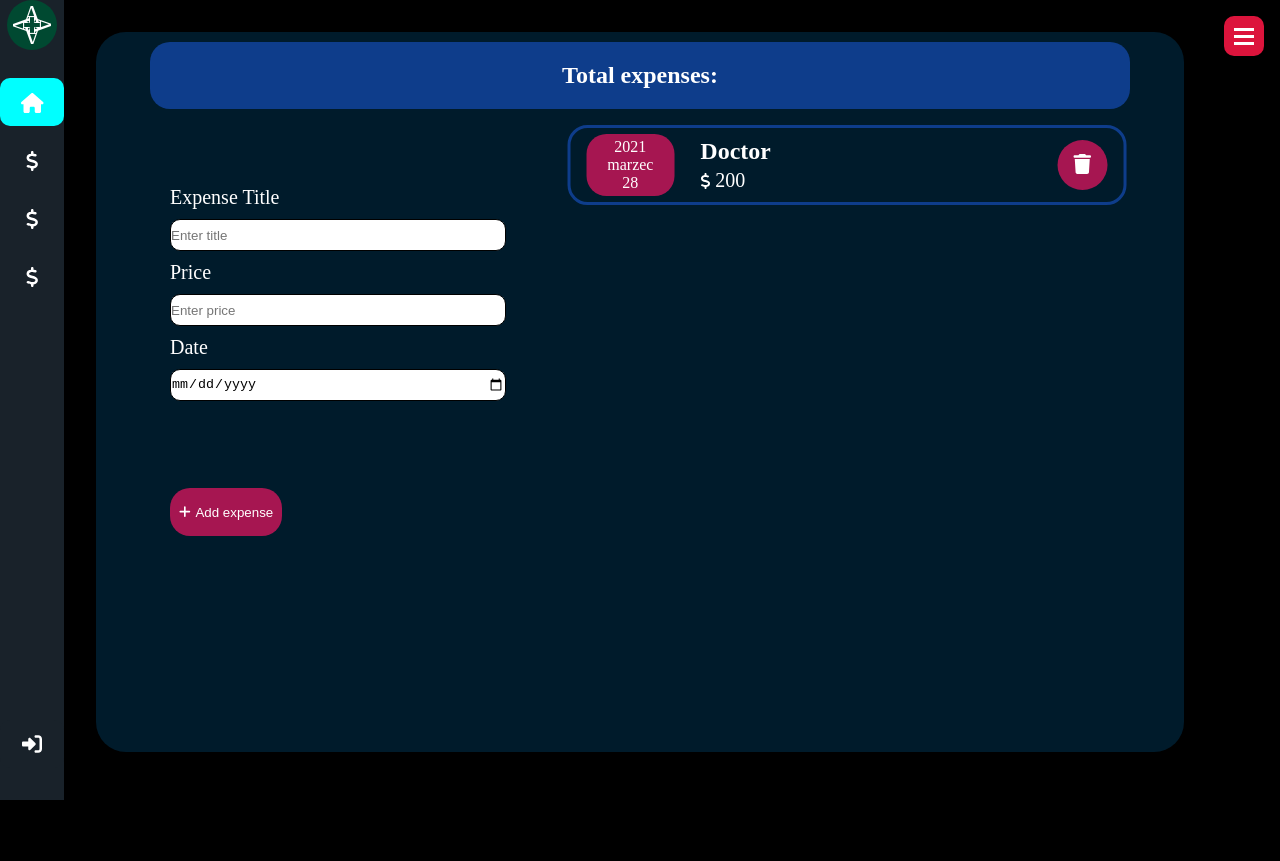
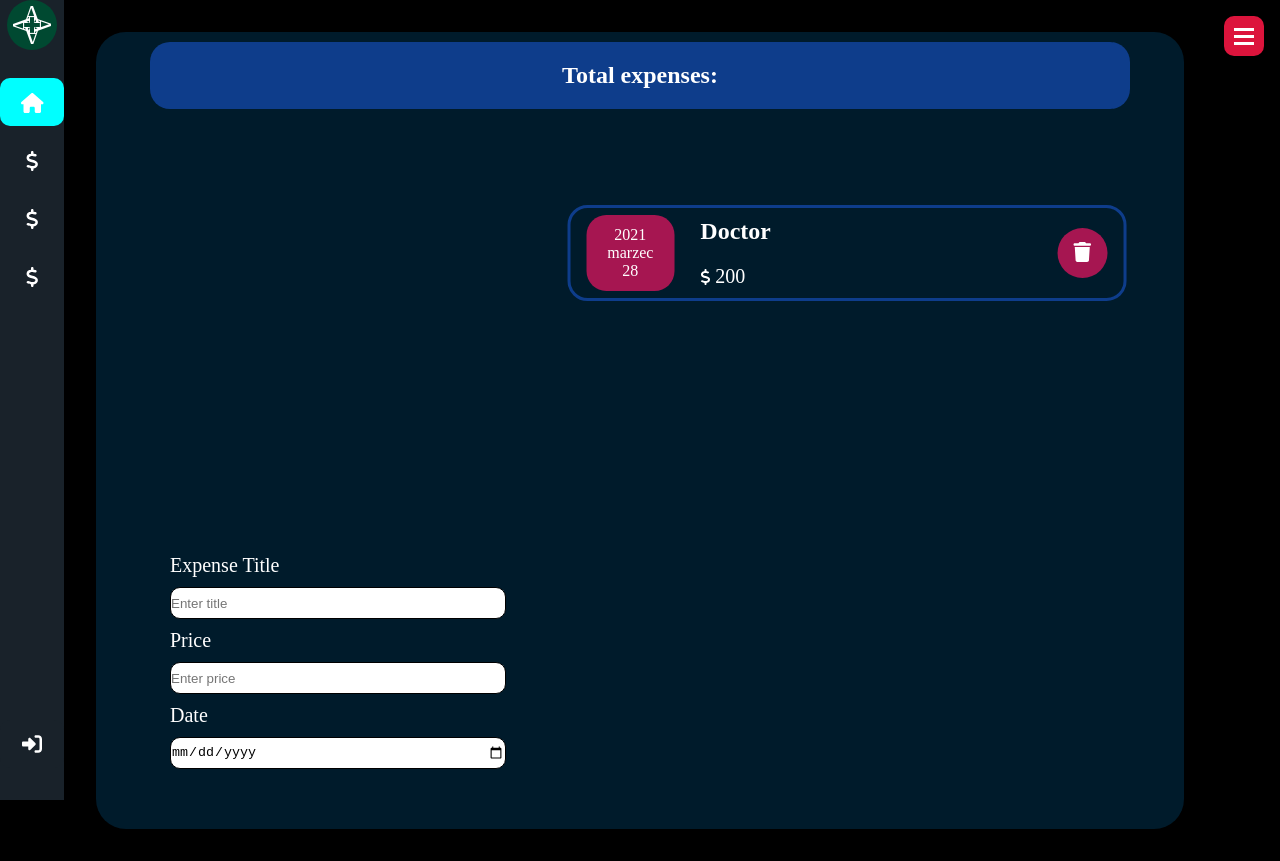
Before and after one commit to rodis00/expense-tracker, a React (Create React App) app in the folder frontend/: page /expenses in a window 1280 px wide. Before the commit the page ends 800 px from the top, so only its background shows below. Built offline with nearby package versions, Linux system fonts and the light colour scheme.

Commit message:
changing values in styles to position components better

```diff
--- a/frontend/src/components/ExpensesEarnings/ItemData.module.css
+++ b/frontend/src/components/ExpensesEarnings/ItemData.module.css
@@ -4,7 +4,7 @@
 
 .listItem{
     width: 90%;
-    height: 5rem;
+    height: 6rem;
     display: flex;
     border-radius: 20px;
     border: 3px solid #0e3d8b;
--- a/frontend/src/components/ExpensesEarnings/UserData.module.css
+++ b/frontend/src/components/ExpensesEarnings/UserData.module.css
@@ -4,6 +4,7 @@
     position: relative;
     left: 60%;
     transform: translateX(-35%);
+    margin-top: 5rem;
 }
 
 .total{
--- a/frontend/src/components/ExpensesEarnings/UserForm.module.css
+++ b/frontend/src/components/ExpensesEarnings/UserForm.module.css
@@ -3,7 +3,7 @@
     height: 50vh;
     position: absolute;
     left: 4rem;
-    top: 20%;
+    top: 32rem;
 }
 
 .expensesForm__expensesData{
```
